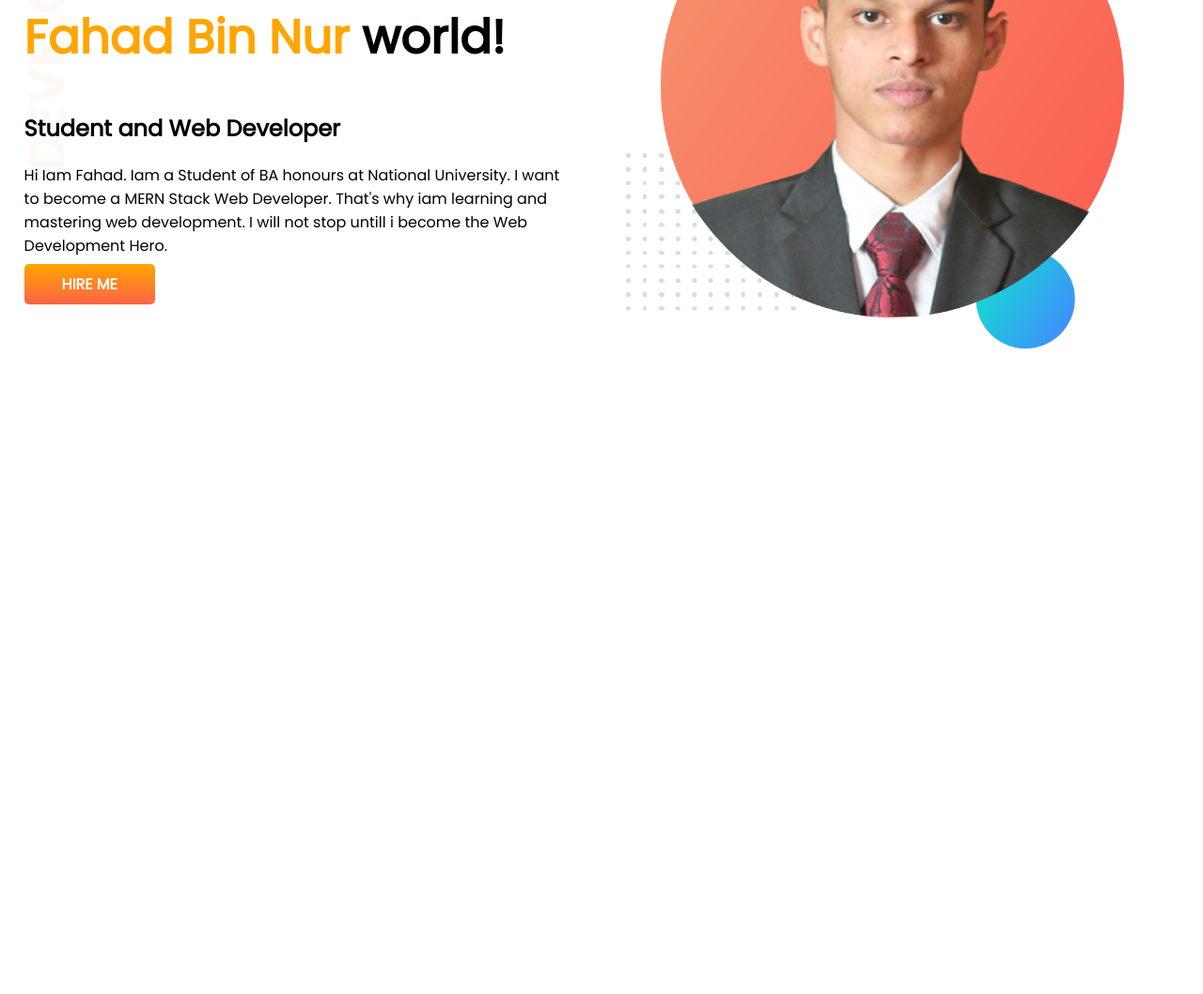
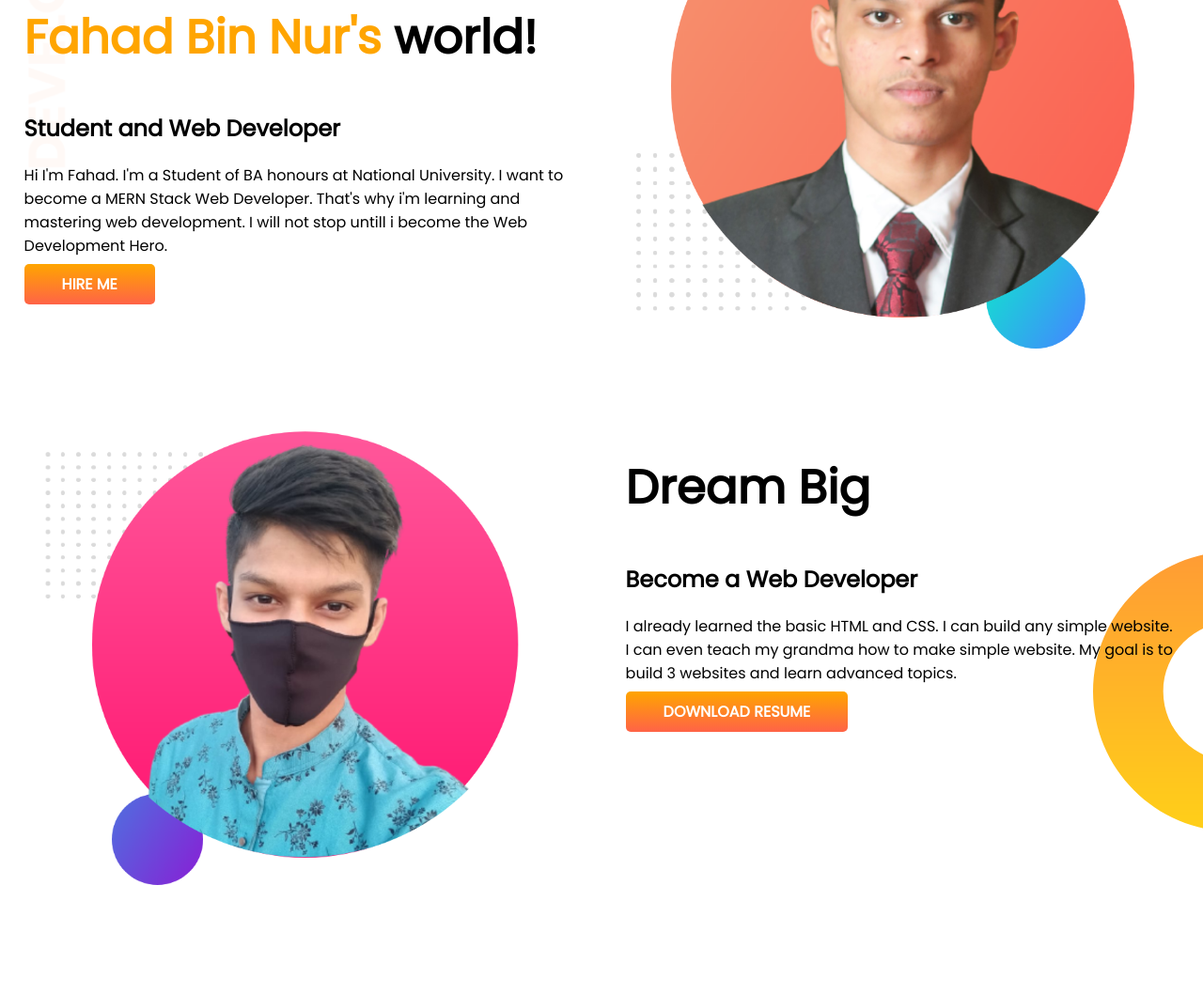
Before and after one commit to Fahadmohammad1/developer-portfolio, a plain HTML site: page index.html in a window 1280 px wide. Shown: the part 181-1239 px from the top of the page at 94% size. Before the commit the page ends 800 px from the top, so only its background shows below. Drawn offline with Linux system fonts and the light colour scheme.

Commit message:
middle ready

```diff
--- a/index.html
+++ b/index.html
@@ -1,26 +1,59 @@
 <!DOCTYPE html>
 <html lang="en">
   <head>
-    <meta charset="UTF-8">
-    <meta http-equiv="X-UA-Compatible" content="IE=edge">
-    <meta name="viewport" content="width=device-width, initial-scale=1.0">
+    <meta charset="UTF-8" />
+    <meta http-equiv="X-UA-Compatible" content="IE=edge" />
+    <meta name="viewport" content="width=device-width, initial-scale=1.0" />
     <title>Fahad Portfolio</title>
-    <link rel="preconnect" href="https://fonts.googleapis.com">
-<link rel="preconnect" href="https://fonts.gstatic.com" crossorigin>
-<link href="https://fonts.googleapis.com/css2?family=Poppins&display=swap" rel="stylesheet">
-    <link rel="stylesheet" href="style.css">
+    <link rel="preconnect" href="https://fonts.googleapis.com" />
+    <link rel="preconnect" href="https://fonts.gstatic.com" crossorigin />
+    <link
+      href="https://fonts.googleapis.com/css2?family=Poppins&display=swap"
+      rel="stylesheet"
+    />
+    <link rel="stylesheet" href="style.css" />
   </head>
   <body>
     <section class="top-background">
       <div class="half-width">
-    <h1>Welcome To </h1>
-    <h1><span class="orange-color">Fahad Bin Nur</span> world!</h1>
+        <h1>Welcome To</h1>
+        <h1><span class="orange-color">Fahad Bin Nur's</span> world!</h1>
         <h2>Student and Web Developer</h2>
-    <p>Hi Iam Fahad. Iam a Student of BA honours at National University. I want to become a MERN Stack Web Developer. That's why iam learning and mastering web development. I will not stop untill i become the Web Development Hero.</p>
-    <a class="link-button" target="blank" href="https://www.facebook.com/fahad.mohammad.397501/">HIRE ME</a>
+        <p>
+          Hi I'm Fahad. I'm a Student of BA honours at National University. I
+          want to become a MERN Stack Web Developer. That's why i'm learning and
+          mastering web development. I will not stop untill i become the Web
+          Development Hero.
+        </p>
+        <a
+          class="link-button"
+          target="blank"
+          href="https://www.facebook.com/fahad.mohammad.397501/"
+          >HIRE ME</a
+        >
       </div>
       <div class="half-width">
-        <img src="my-bg.png" alt="">
+        <img src="my-bg.png" alt="picture of Author" />
+      </div>
+    </section>
+    <section class="middle-background">
+      <div class="middle-width">
+        <img src="my-bg (1).png" alt="picture of Author" />
+      </div>
+      <div class="middle-width">
+        <h1>Dream Big</h1>
+        <h2>Become a Web Developer</h2>
+        <p>
+          I already learned the basic HTML and CSS. I can build any simple
+          website. I can even teach my grandma how to make simple website. My
+          goal is to build 3 websites and learn advanced topics.
+        </p>
+        <a
+          target="blank"
+          class="resume-button"
+          href="https://fahadmohammad1.github.io/developer-portfolio/index.html"
+          >DOWNLOAD RESUME</a
+        >
       </div>
     </section>
   </body>
--- a/style.css
+++ b/style.css
@@ -17,6 +17,8 @@ section {
 }
 .half-width img {
   width: 90%;
+  padding-left: 2%;
+  padding-bottom: 2%;
 }
 .link-button {
   text-decoration: none;
@@ -30,3 +32,23 @@ section {
   background-image: url(images/top-banner.png);
   background-repeat: no-repeat;
 }
+.middle-width {
+  width: 50%;
+  padding: 2%;
+}
+.middle-width img {
+  width: 100%;
+}
+.resume-button {
+  text-decoration: none;
+  background-image: linear-gradient(orange, tomato);
+  color: white;
+  border-radius: 5px;
+  padding: 10px 40px;
+  font-weight: 700;
+}
+.middle-background {
+  background-image: url(images/dream-bg.png);
+  background-repeat: no-repeat;
+  background-position: right;
+}
```
Also changed, not shown: my-bg (1).png (added). Lines whose indentation alone changed are shown as unchanged.
